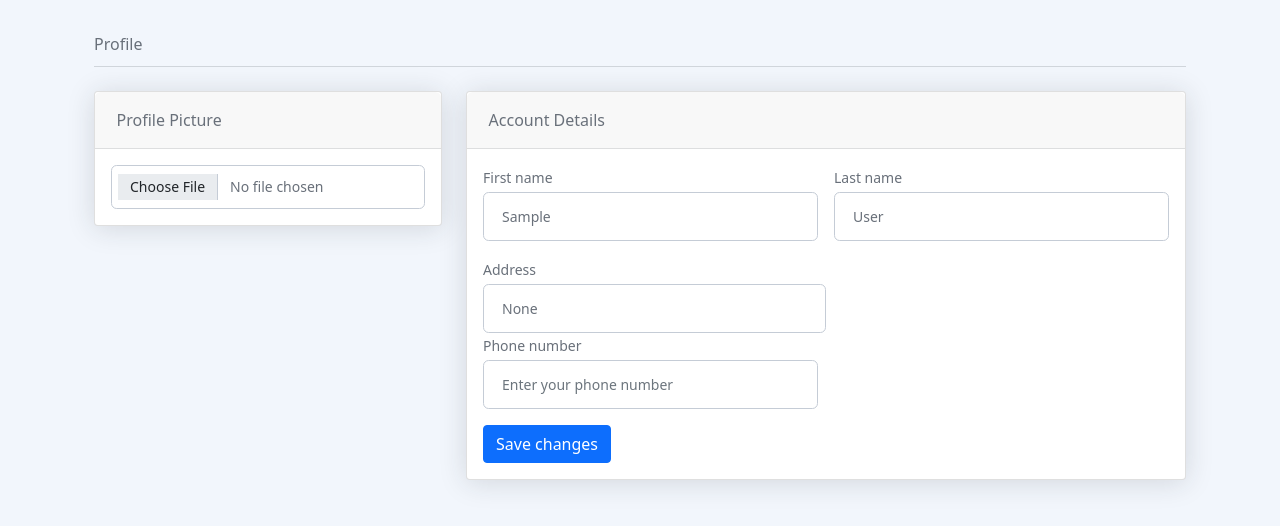
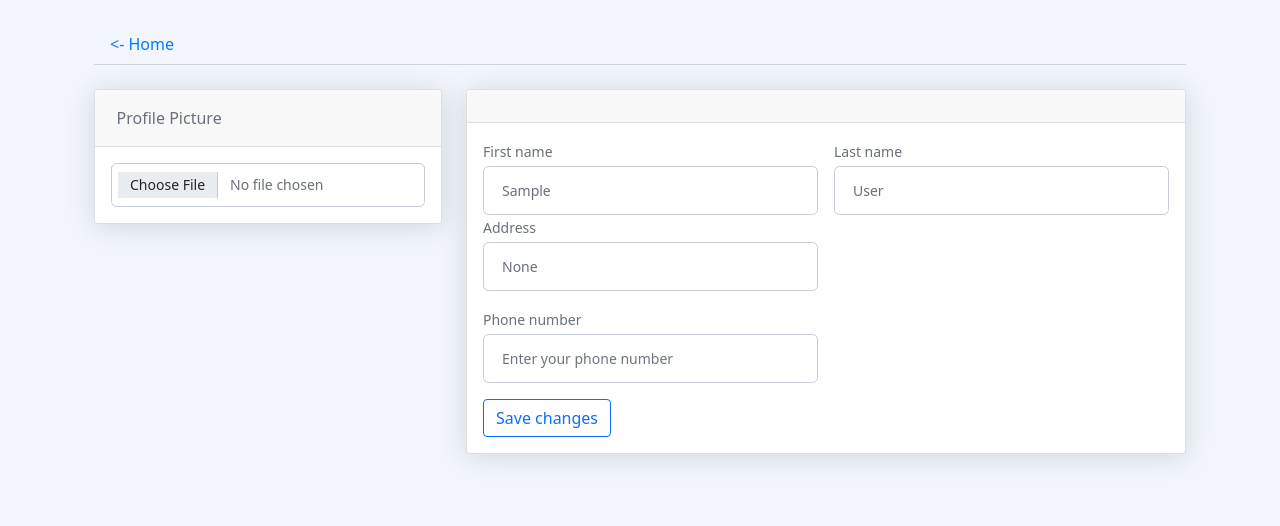
Before and after one commit to xolmomin/p6_100k, a Django app: page /profile/ in a window 1280 px wide. Shown: the top 526 px of the page. Run offline with Django 4.2, Linux system fonts and the light colour scheme; the visitor is signed in with stand-in values (Sample User, id 1); parts of the project's set-up code (start-up, migrations or seed data) failed here and were passed over; some libraries are stand-ins or nearby versions.

Commit message:
update profile.html

```diff
--- a/templates/apps/auth/profile.html
+++ b/templates/apps/auth/profile.html
@@ -9,11 +9,11 @@
     <script src="https://cdn.jsdelivr.net/npm/bootstrap@5.0.1/dist/js/bootstrap.bundle.min.js"></script>
 </head>
 <body>
+{#    <i class="fa-solid fa-left"></i>  left icon#}
+
 <div class="container-xl px-4 mt-4">
     <!-- Account page navigation-->
-    <nav class="nav nav-borders">
-        <a class="nav-link  ms-0" href="{% url 'profile_page' %}">Profile</a>
-    </nav>
+    <a class="nav-link  ms-0" style="color: #007bff" href="{% url 'main_page_view' %}"> <- Home</a>
     <hr class="mt-0 mb-4">
     <form method="post" action="{% url 'profile_page' %}" enctype="multipart/form-data" class="needs-validation"
           novalidate>
@@ -39,9 +39,8 @@
             <div class="col-xl-8">
                 <!-- Account details card-->
                 <div class="card mb-4">
-                    <div class="card-header">Account Details</div>
+                    <div class="card-header"></div>
                     <div class="card-body">
-                        <!-- Form Group (username)-->
                         <!-- Form Row-->
                         <div class="row gx-3 mb-3">
                             <!-- Form Group (first name)-->
@@ -51,24 +50,18 @@
                                        placeholder="Enter your first name" value="{{ user.first_name }}">
                             </div>
                             <!-- Form Group (last name)-->
+
                             <div class="col-md-6">
                                 <label class="small mb-1" for="inputLastName">Last name</label>
                                 <input class="form-control" id="inputLastName" name="last_name" type="text"
                                        placeholder="Enter your last name" value="{{ user.last_name }}">
                             </div>
+                            <div class="col-md-6">
+                                <label class="small mb-1" for="inputAddress">Address</label>
+                                <input class="form-control" id="inputFirstName" name="address" type="text"
+                                       placeholder="Enter your first name" value="{{ user.address }}">
+                            </div>
                         </div>
-                        <div class="col-md-6">
-                            <label class="small mb-1" for="inputAddress">Address</label>
-                            <input class="form-control" id="inputFirstName" name="address" type="text"
-                                   placeholder="Enter your first name" value="{{ user.address }}">
-                        </div>
-                        <!-- Form Row        -->
-                        <!-- Form Group (email address)-->
-                        {#                        <div class="mb-3">#}
-                        {#                            <label class="small mb-1" for="inputEmailAddress">Email address</label>#}
-                        {#                            <input class="form-control" id="inputEmailAddress" name="email" type="email"#}
-                        {#                                   placeholder="Enter your email address" value="{{ user.email }}">#}
-                        {#                        </div>#}
                         <!-- Form Row-->
                         <div class="row gx-3 mb-3">
                             <!-- Form Group (phone number)-->
@@ -77,21 +70,8 @@
                                 <input class="form-control" id="phone" type="tel" name="phone"
                                        placeholder="Enter your phone number" value="{{ user.phone }}">
                             </div>
-
-                            {#                            <div class="col-md-6">#}
-                            {#                                <button class="btn btn-primary" type="button">activate phone number</button>#}
-                            {#                            </div>#}
                         </div>
-                        {#                        <div class="row gx-3 mb-3">#}
-                        {#                            <!-- Form Group (phone number)-->#}
-                        {#                            <div class="col-md-9">#}
-                        {#                                <label class="small mb-1" for="inputBio">Bio</label>#}
-                        {#                                <input class="form-control" id="biography" type="text" name="biography"#}
-                        {#                                       placeholder="{{ user.biography }}" value="{{ user.biography }}">#}
-                        {#                            </div>#}
-                        {#                        </div>#}
-                        <!-- Save changes button-->
-                        <button class="btn btn-primary" type="submit">Save changes</button>
+                        <button class="btn btn-outline-primary" type="submit">Save changes</button>
                     </div>
                 </div>
             </div>
```
